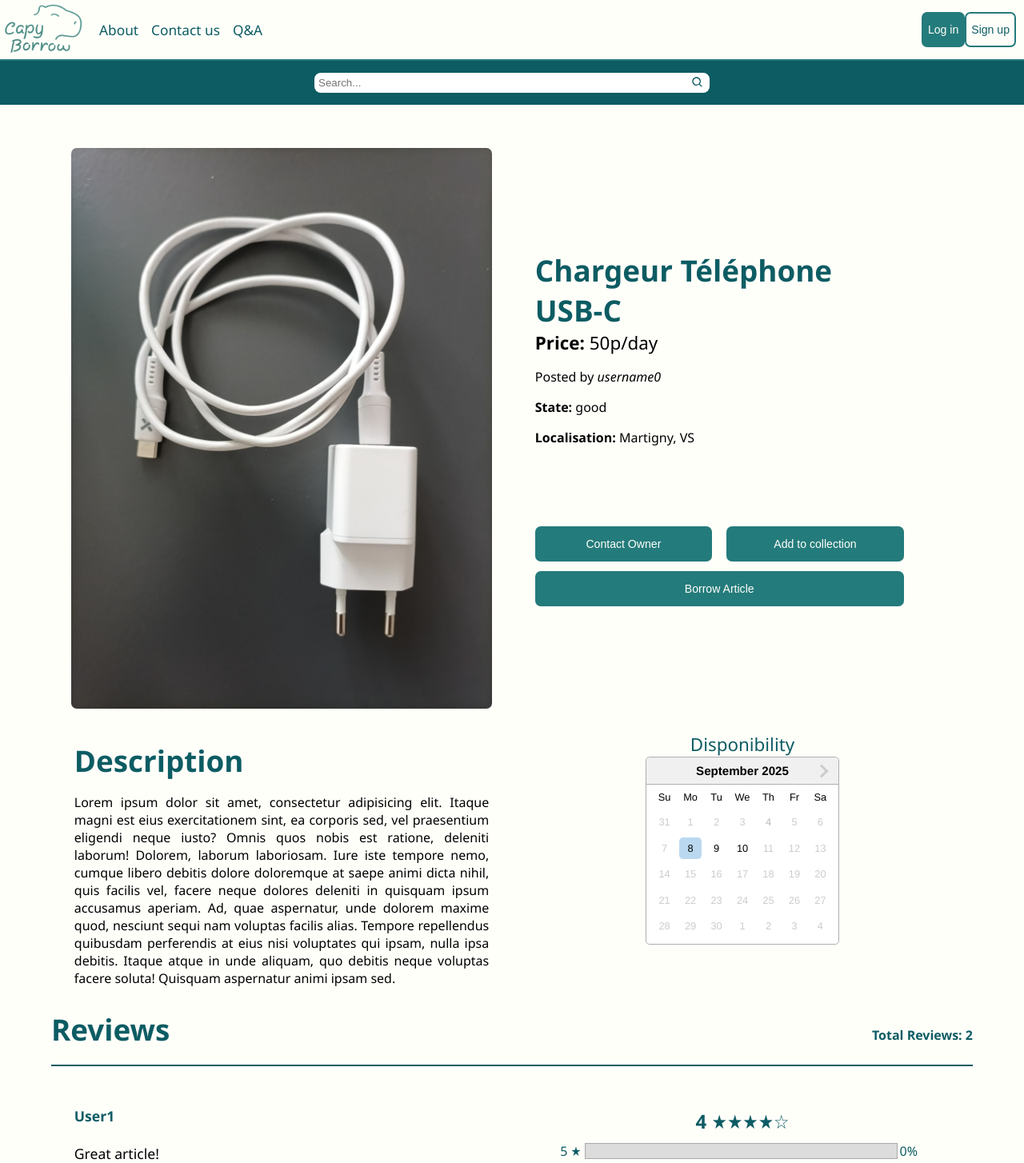
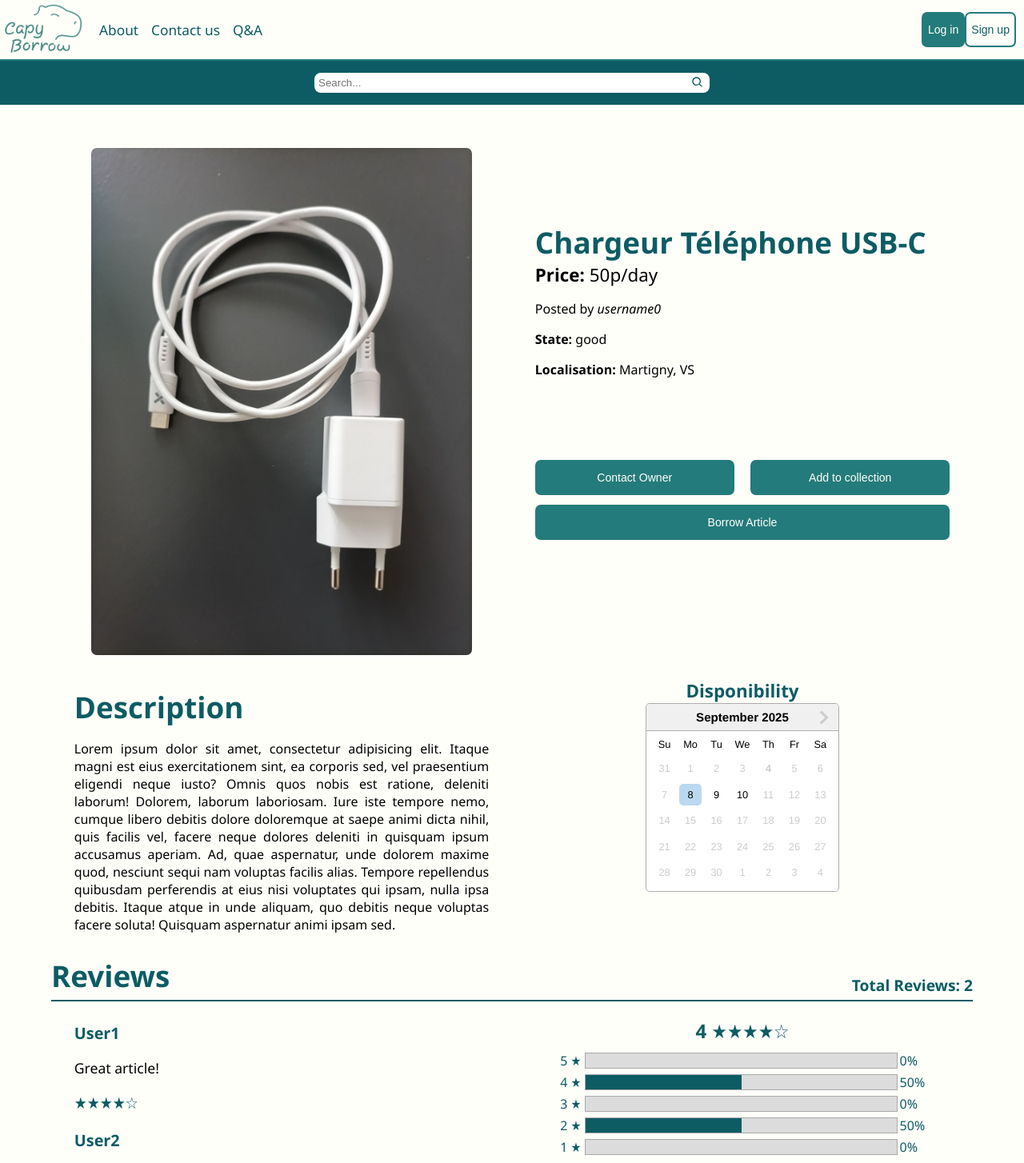
Before and after one commit to CapyBorrow-PDG/capyborrow, a React (Create React App) app in the folder frontend/: page /articleinfo in a window 1280 px wide. Shown: the top 1454 px of the page at 80% size. Built offline with nearby package versions, Linux system fonts and the light colour scheme; the HTML template or start-up script is replaced by a standard one.

Commit message:
SCRUM-50 & SCRUM-64 done

```diff
--- a/frontend/src/App.css
+++ b/frontend/src/App.css
@@ -23,6 +23,12 @@ h2 {
 h3 {
   font-weight: normal;
   font-size: calc((30% + 0.5vw) * 2);
+  margin: 0px;
+}
+
+h4 {
+  font-weight: bold;
+  font-size: calc((20% + 0.5vw) * 2);
   margin: 0px;
 }
 
--- a/frontend/src/pages/ArticleInfo.tsx
+++ b/frontend/src/pages/ArticleInfo.tsx
@@ -51,9 +51,15 @@ const ArticleInfo = () => {
 					<Calendar disponibility={availableDates} mode={false} />
 				</div>
 
-				<h2 id="review-title">Reviews</h2>
-				<h4 id="total-reviews"><b>Total Reviews:</b> 2</h4>
-				<hr id="review-divider" />
+				<div id="review-header">
+					<div id="review-title">
+						<h2>Reviews</h2>
+					</div>
+					<div id="total-reviews">
+						<h4>Total Reviews: 2</h4>
+					</div>
+					<hr id="review-divider" />
+				</div>
 
 
 				<div id="review-section">
--- a/frontend/src/styles/ArticleInfo.css
+++ b/frontend/src/styles/ArticleInfo.css
@@ -1,3 +1,7 @@
+/*
+ * Container section
+ */
+
 #container {
 	grid-template-columns: 50% 50%;
 	grid-template-rows: auto;
@@ -11,12 +15,12 @@
 
 #container p {
 
-	color: black
+	color: black;
 }
 
 #container img {
 	justify-self: center;
-	width: calc(500px + 2vw);
+	width: calc(450px + 2vw);
 	border-radius: 7px;
 	margin: 5%;
 }
@@ -28,7 +32,7 @@
 #compact-section {
 	margin: 5%;
 	gap: 50px;
-	width: 80%;
+	width: 90%;
 	align-self: center;
 }
 
@@ -41,7 +45,7 @@
 }
 
 #compact-section #top-button {
-	margin-top: 100px;
+	margin-top: 8vw;
 	display: flex;
 	gap: 4%;
 	justify-content: center;
@@ -54,11 +58,33 @@
 #compact-section #bottom-button {
 	margin-top: calc(5px + 0.5vw);
 	width: 100%;
+	margin-bottom: 4vw;;
 }
+
+/*
+ * Description section
+ */
 
 #description-section {
 	text-align: justify;
 	margin: 2% 5% 2% 5%;
+}
+
+/*
+ * Calendar section
+ */
+#calendar-section h3{
+	font-weight: bold;
+}
+
+/* Review header */
+
+#review-header {
+	display: grid;
+	grid-column-start: 1;
+	grid-column-end: 3;
+	color: var(--dark-turquoise);
+	align-items: end;
 }
 
 #review-title {
@@ -67,7 +93,6 @@
 
 #total-reviews {
 	text-align: right;
-	color: var(--dark-turquoise);
 }
 
 #review-divider {
@@ -78,113 +103,30 @@
 	margin: 5px 0;
 }
 
+/*
+ * Review section: Comment section, left side
+ */
+
 #review-section {
 	margin: 2% 5%;
 	text-align: left;
 }
 
-
-.review {
+#review-section .review {
 	padding: 10px 0;
 	color: var(--dark-turquoise);
 	font-size: 1.1em;
 	font-weight: bold;
 }
 
-.comment {
+#review-section .comment {
 	color: black;
 	font-weight: normal;
 }
 
-#container {
-	grid-template-columns: 50% 50%;
-	grid-template-rows: auto;
-	display: grid;
-	position: relative;
-	justify-content: center;
-	margin: 2% 5% 2% 5%;
-
-}
-
-
-#container img {
-	justify-self: center;
-	width: calc(500px + 2vw);
-	border-radius: 7px;
-	margin: 5%;
-}
-
 /*
- * Compact section
+ * Review section: Rating summary, right side
  */
-
-#compact-section {
-	margin: 5%;
-	gap: 50px;
-	width: 80%
-}
-
-#compact-section #text-section {
-	text-align: left;
-}
-
-#compact-section #top-button {
-	margin-top: 100px;
-	display: flex;
-	gap: 4%;
-	justify-content: center;
-}
-
-#compact-section #top-button button {
-	width: 48%;
-}
-
-#compact-section #bottom-button {
-	margin-top: calc(5px + 0.5vw);
-	width: 100%;
-}
-
-#description-section {
-	text-align: justify;
-	margin: 2% 5% 2% 5%;
-
-}
-
-#review-title {
-	text-align: left;
-	color: var(--dark-turquoise);
-}
-
-#total-reviews {
-	text-align: right;
-	color: var(--dark-turquoise);
-}
-
-#review-divider {
-	border: none;
-	grid-column-start: 1;
-	grid-column-end: 3;
-	border-bottom: 2px solid var(--dark-turquoise);
-	margin: 5px 0;
-}
-
-#review-section {
-	margin: 2% 5%;
-	text-align: left;
-}
-
-
-.review {
-	padding: 10px 0;
-	color: var(--dark-turquoise);
-	font-size: 1.1em;
-	font-weight: bold;
-}
-
-.comment {
-	color: black;
-	font-weight: normal;
-}
 
 #rating-summary {
 	margin-top: 15px;
@@ -212,7 +154,6 @@
 
 .middle {
 	flex: 1;
-	/* prend tout l'espace restant */
 }
 
 .side.right {
@@ -260,19 +201,54 @@
 	background-color: var(--dark-turquoise);
 }
 
-@media (max-width: 1000px) {
+/*
+ * Responsivity settings
+ */
+
+@media (max-width: 1175px) {
 	#container {
-		grid-template-columns: 100%;
+		gap: 0.5vh;
+	}
+
+	#container img {
+		width: 70%;
+		align-self: center;
+	}
+
+	#compact-section #text-section h2{
+		width: 95%;
+	}
+
+}
+
+
+@media (max-width: 700px) {
+
+	#container {
+		display: block;
+		gap: 0vh;
 	}
 
 	#container img {
 		width: 60%;
 		margin: 0%;
+		margin-top: 5%;
 	}
 
 	#compact-section {
 		margin: 2%;
 	}
 
+	#rating-summary {
+		margin-bottom: 5vh;
+	}
 
+	#global-rating {
+		margin-top: 0vh;
+		margin-bottom: 0vh;;
+	}
+
+	h4 {
+		font-size: calc((30% + 0.5vw) * 2);
+	}
 }
```
Also changed, not shown: frontend/src/styles/Calendar.css (added).
